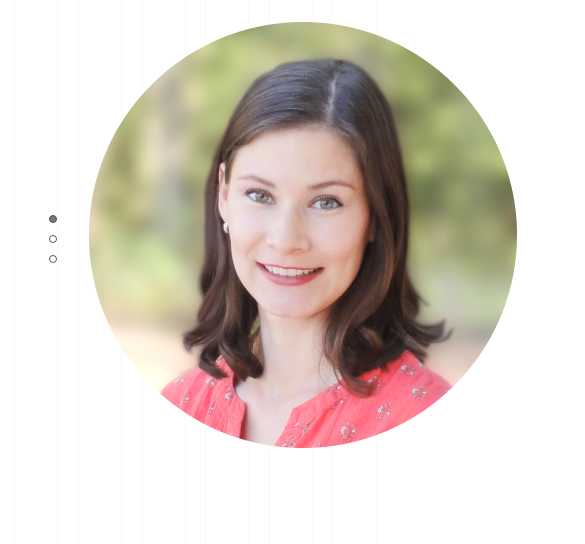
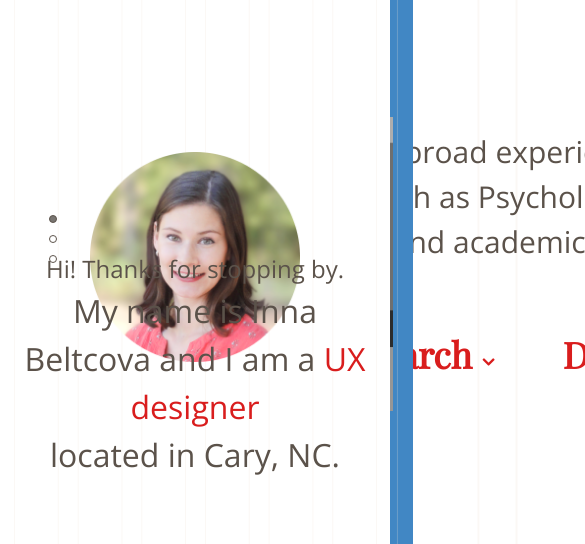
Before and after one commit to ibelts/portfolio, a website: page index.html in a window 390 px wide. Shown: the part 183-727 px from the top of the page, 585 px wide, since content can reach past the window. Drawn offline with nearby package versions, Linux system fonts and the light colour scheme.

Commit message:
Edited the hero photo

```diff
--- a/css/style.css
+++ b/css/style.css
@@ -78,9 +78,9 @@ p {
 
 h1 {
   font-family: 'Playfair Display', serif;
-  font-size: 12.5rem;
+  font-size: 9rem;
   font-weight: bolder;
-  line-height: 120px;
+  line-height: 10rem;
   letter-spacing: 3px;
 }
 h2 {
@@ -165,22 +165,22 @@ a:link {
 }
 .wrapper {
   display: grid;
-  grid-template-columns: repeat(12, 1fr);
-  grid-auto-rows: minmax(100px, auto);
+  grid-template-columns: repeat(12, auto-fit, minmax(100px, 1fr));
+
   grid-gap: 25px;
   margin: 20px;
 }
 
 img.portrait {
   grid-column: 6 / 8;
-  grid-row: 2 / 6;
-  height:250px;
-  weight: 250px;
-  padding-bottom: 15px;;
+  grid-row-start: 2;
+  grid-row-end: 4;
+  justify-content: center;
+  align-items: center;
+  width: 100%;
 }
-
 .intro {
-  grid-column: 4 / 10;
+  grid-column: 5 / 9;
   grid-row: 4 / 6;
   text-align: center;
   line-height: 1.5;
@@ -356,10 +356,11 @@ padding-left: 10px;
 @media screen and (max-width: 768px) {
   .wrapper {
     display: grid;
-    grid-template-columns: repeat(6, 1fr);
-    grid-auto-rows: minmax(150px, auto);
+    grid-template-columns: repeat(6, auto-fit, minmax(100px, 1fr));
+
+    align-items: center;
     grid-gap: 25px;
-    margin: 30px;
+    margin: 20px;
     height: 100%;
   }
   #section1, #section3, #section4 {
@@ -384,9 +385,7 @@ padding-left: 10px;
   img.portrait {
     grid-column: 2 / 6;
     grid-row: 2 / 7;
-    height: auto;
-    justify-content: center;
-    align-items: center;
+    width: 100%;
   }
 
   .intro {
--- a/index.html
+++ b/index.html
@@ -4,10 +4,10 @@
   <title>Portfolio | Inna Beltcova</title>
   <meta name="viewport" content="width=device-width, initial-scale=1">
   <link rel="stylesheet" type="text/css" href="css/reset.css">
+  <link rel="stylesheet" href="css/style.css">
   <link href="https://fonts.googleapis.com/css?family=Playfair+Display&display=swap" rel="stylesheet">
   <link href="https://fonts.googleapis.com/css?family=Open+Sans|Playfair+Display&display=swap" rel="stylesheet">
   <link rel="stylesheet" href="https://cdnjs.cloudflare.com/ajax/libs/font-awesome/4.7.0/css/font-awesome.min.css">
-  <link rel="stylesheet" href="css/style.css">
   <link rel="stylesheet" type="text/css" href="jquery.pagepiling.css" />
 </head>
 <body>
@@ -24,9 +24,9 @@
             </div>
           </div>
         </article>
-        <img class="portrait" src="images/my_photo_homepage.png" alt="Photo of Inna Beltcova">
+        <img class="portrait" src="images/my_photo_homepage.png" width="100px" alt="Photo of Inna Beltcova">
         <div class="intro"><h3>Hi! Thanks for stopping by.<br>
-          <span class="introBig">My name is Inna Beltcova and I am a <span class="highlight">UX designer</span> located in Cary, NC.</span></h3></div>
+          <span class="introBig">My name is Inna Beltcova and I am a <span class="highlight">UX designer</span><br>located in Cary, NC.</span></h3></div>
           <div class="vl3"></div>
           <article class="so">
             <div class="social">
```
